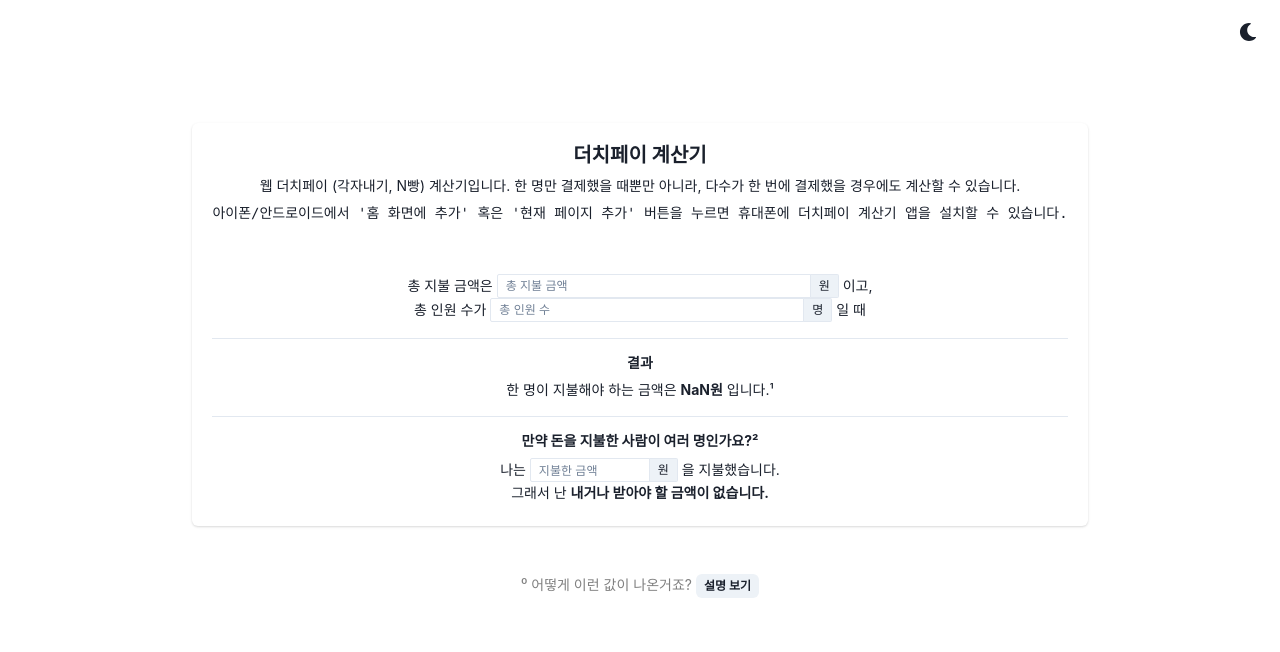
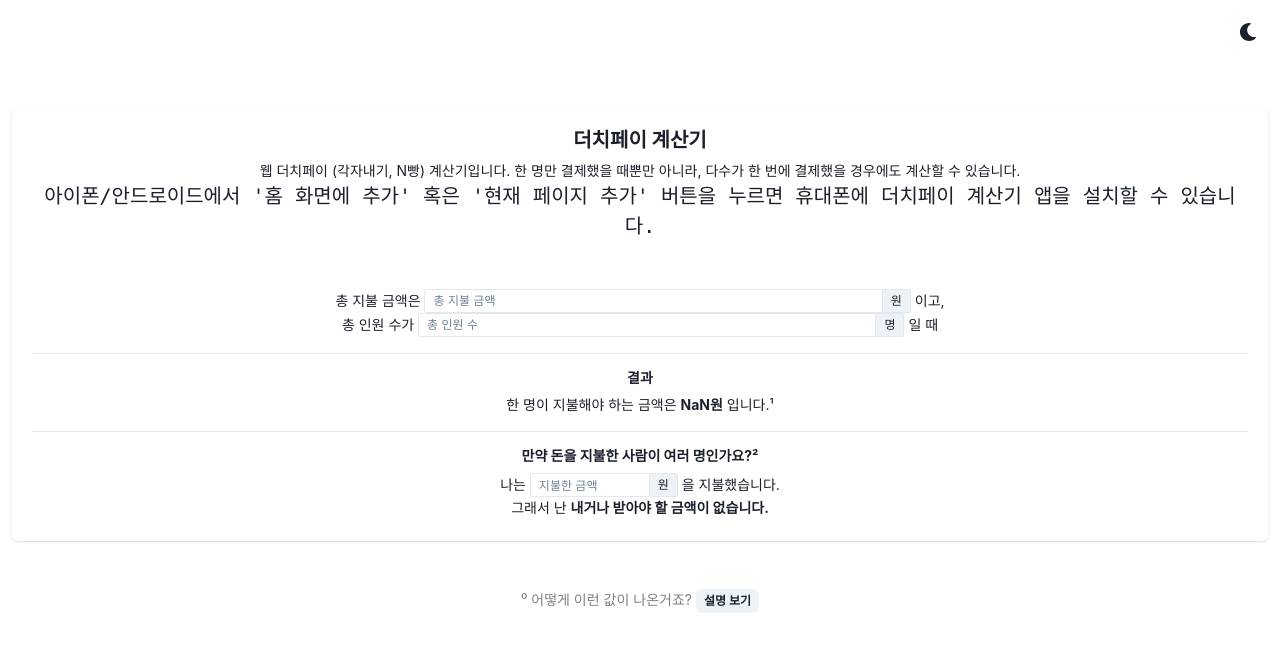
Before and after one commit to asheswook/dutchpay-calculator, a React (Create React App) app: page / in a window 1280 px wide. Shown: the top 652 px of the page. Built offline with nearby package versions, Linux system fonts and the light colour scheme.

Commit message:
폰트 스타일 변경

```diff
--- a/src/App.tsx
+++ b/src/App.tsx
@@ -63,7 +63,7 @@ export const App = () => {
               <CardHeader>
                 <Heading size='md'>더치페이 계산기</Heading>
                 <Text pt='2' fontSize='sm'>웹 더치페이 (각자내기, N빵) 계산기입니다. 한 명만 결제했을 때뿐만 아니라, 다수가 한 번에 결제했을 경우에도 계산할 수 있습니다.</Text>
-                <Text fontSize={'sm'} as='samp'>아이폰/안드로이드에서 '홈 화면에 추가' 혹은 '현재 페이지 추가' 버튼을 누르면 휴대폰에 더치페이 계산기 앱을 설치할 수 있습니다.</Text>
+                <Text fontSize={'em'} as='samp'>아이폰/안드로이드에서 '홈 화면에 추가' 혹은 '현재 페이지 추가' 버튼을 누르면 휴대폰에 더치페이 계산기 앱을 설치할 수 있습니다.</Text>
               </CardHeader>
               <CardBody>
                 <Stack divider={<StackDivider />} spacing='4'>
```
